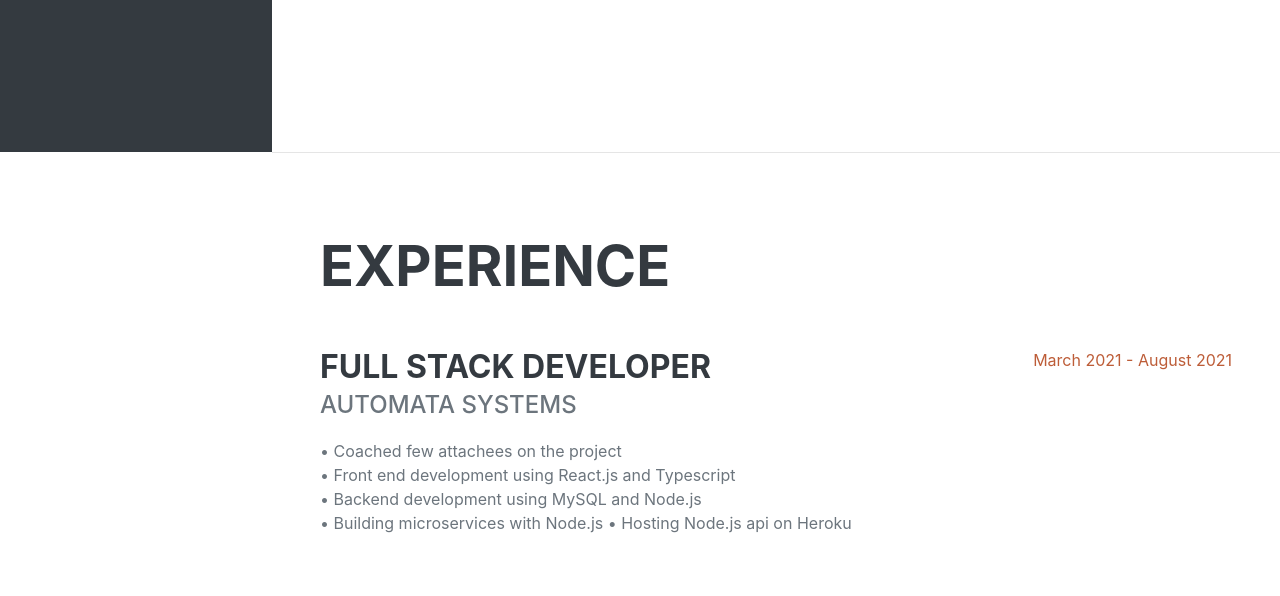
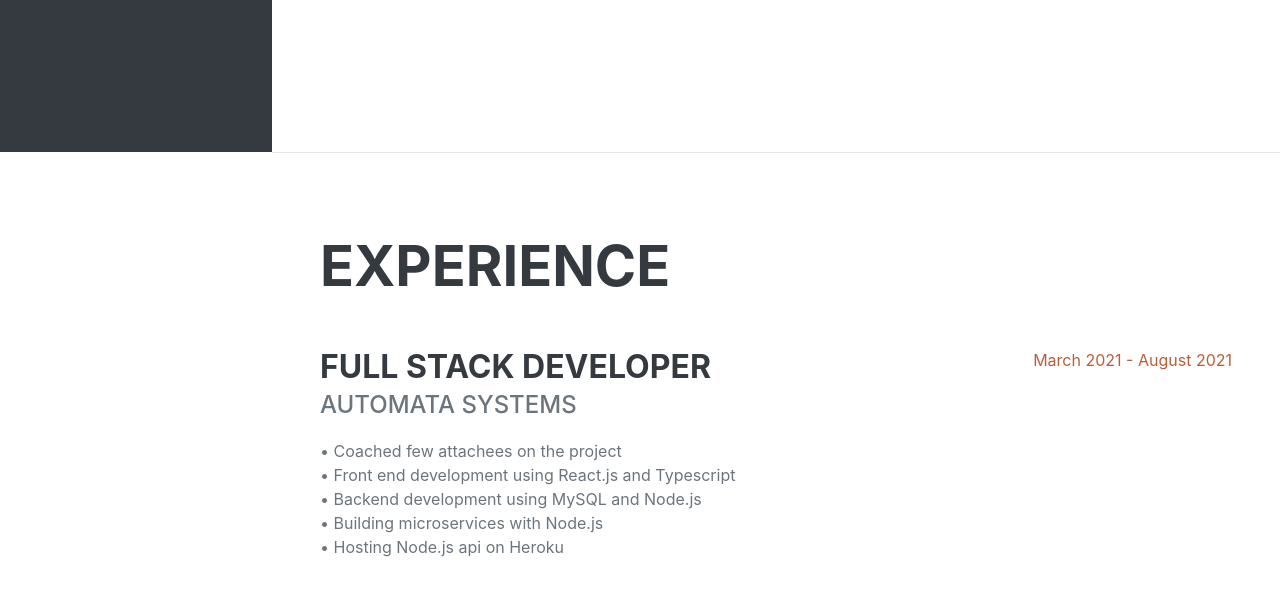
Before and after one commit to mine-martin/my-resume, a plain HTML site: page index.html in a window 1280 px wide. Shown: the part 648-1244 px from the top of the page. Drawn offline with nearby package versions, Linux system fonts and the light colour scheme; a web font is replaced by a local one.

Commit message:
Done with Resume

```diff
--- a/index.html
+++ b/index.html
@@ -131,7 +131,7 @@
                 • Coached few attachees on the project<br>
                 • Front end development using React.js and Typescript<br>
                 • Backend development using MySQL and Node.js<br>
-                • Building microservices with Node.js
+                • Building microservices with Node.js<br>
                 • Hosting Node.js api on Heroku
               </p>
             </div>
```
